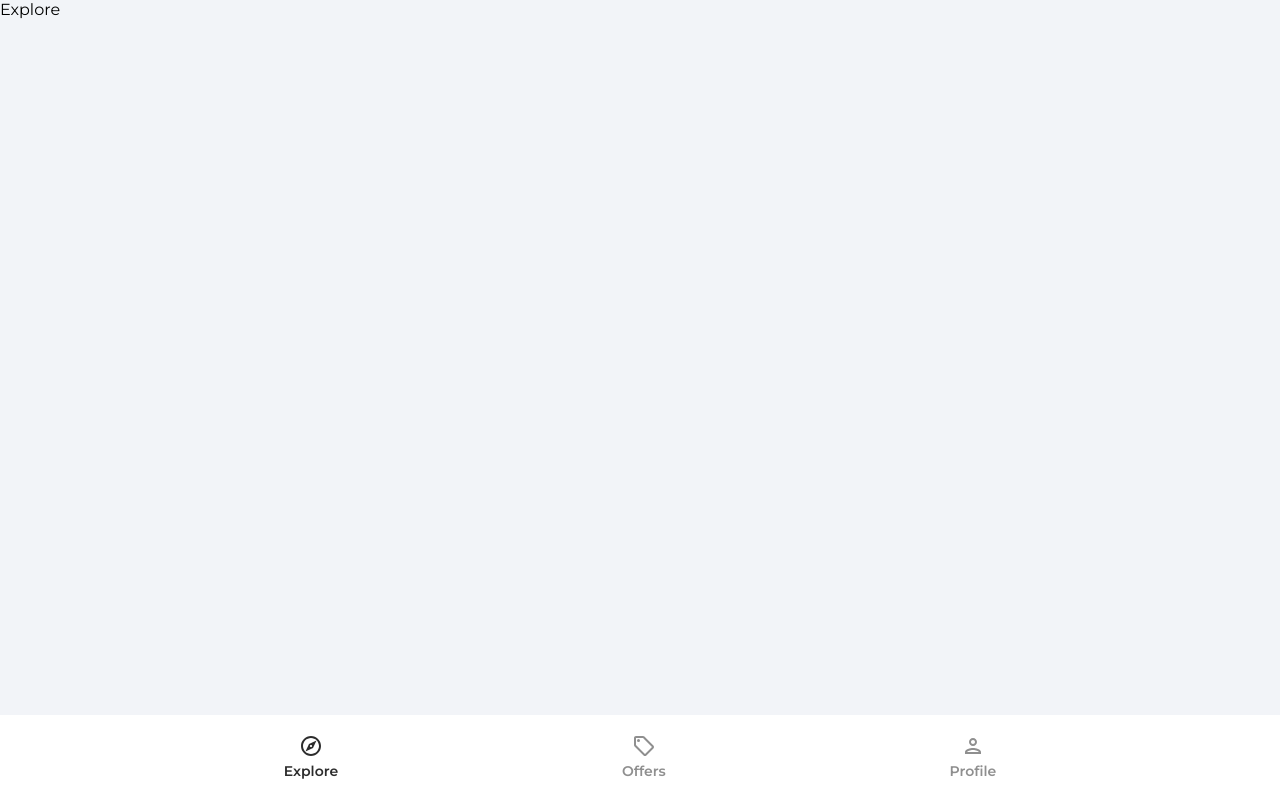
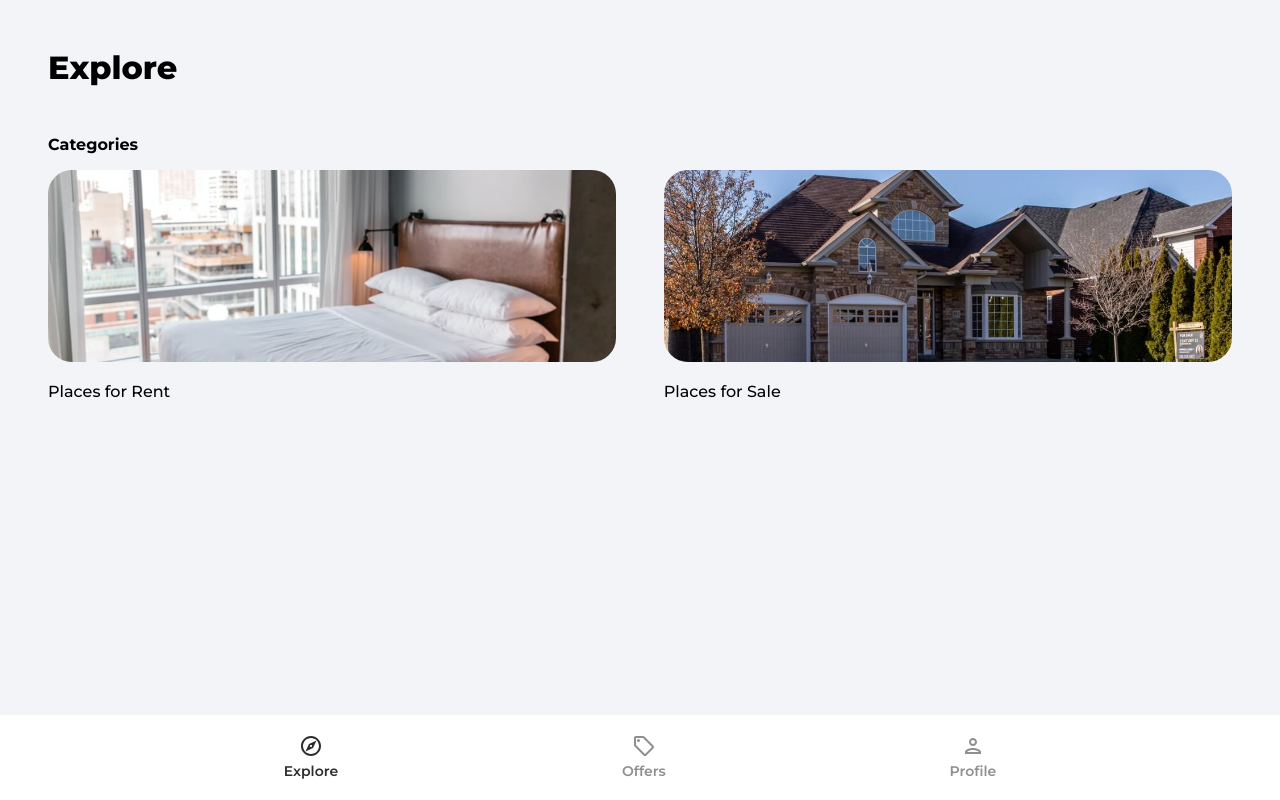
Before and after one commit to adesh02092000/nester, a React (Vite) app: page / in a window 1280 px wide. Built offline with nearby package versions, Linux system fonts and the light colour scheme.

Commit message:
Added UI for the explore page and create a default category page with route

```diff
--- a/src/App.jsx
+++ b/src/App.jsx
@@ -10,6 +10,7 @@
 import { ToastContainer } from 'react-toastify'
 import 'react-toastify/dist/ReactToastify.css'
 import { PrivateRoute } from './components/PrivateRoute'
+import Category from './pages/Category'
 
 function App() {
   return (
@@ -18,6 +19,7 @@
         <Routes>
           <Route path='/' element={<Explore />} />
           <Route path='/offers' element={<Offers />} />
+          <Route path='/category/:categoryName' element={<Category />} />
           <Route path='/profile' element={<PrivateRoute />}>
             <Route path='/profile' element={<Profile />} />
           </Route>
--- /dev/null
+++ b/src/pages/Category.jsx
@@ -0,0 +1,3 @@
+export default function Category() {
+  return <div>Category</div>
+}
--- a/src/pages/Explore.jsx
+++ b/src/pages/Explore.jsx
@@ -1,3 +1,35 @@
+import { Link } from 'react-router-dom'
+import rentCategoryImage from '../assets/jpg/rentCategoryImage.jpg'
+import sellCategoryImage from '../assets/jpg/sellCategoryImage.jpg'
+
 export default function Explore() {
-  return <div>Explore</div>
+  return (
+    <div className='explore'>
+      <header>
+        <p className='pageHeader'>Explore</p>
+      </header>
+      <main>
+        {/* Slider */}
+        <p className='exploreCategoryHeading'>Categories</p>
+        <div className='exploreCategories'>
+          <Link to='/category/rent'>
+            <img
+              src={rentCategoryImage}
+              alt='rent'
+              className='exploreCategoryImg'
+            />
+            <p className='exploreCategoryName'>Places for Rent</p>
+          </Link>
+          <Link to='/category/sell'>
+            <img
+              src={sellCategoryImage}
+              alt='sell'
+              className='exploreCategoryImg'
+            />
+            <p className='exploreCategoryName'>Places for Sale</p>
+          </Link>
+        </div>
+      </main>
+    </div>
+  )
 }
```
Also changed, not shown: 1 other file (tests, documents, lock files or other folders).
